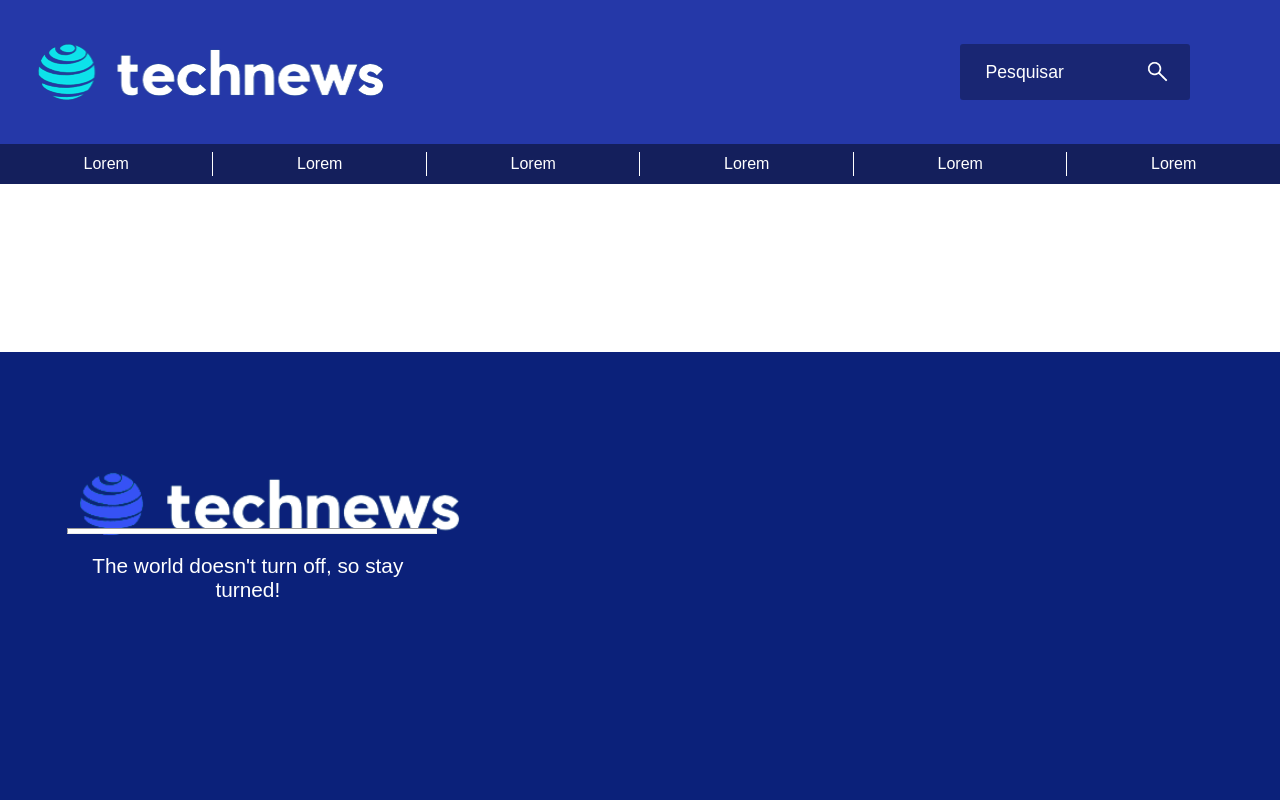
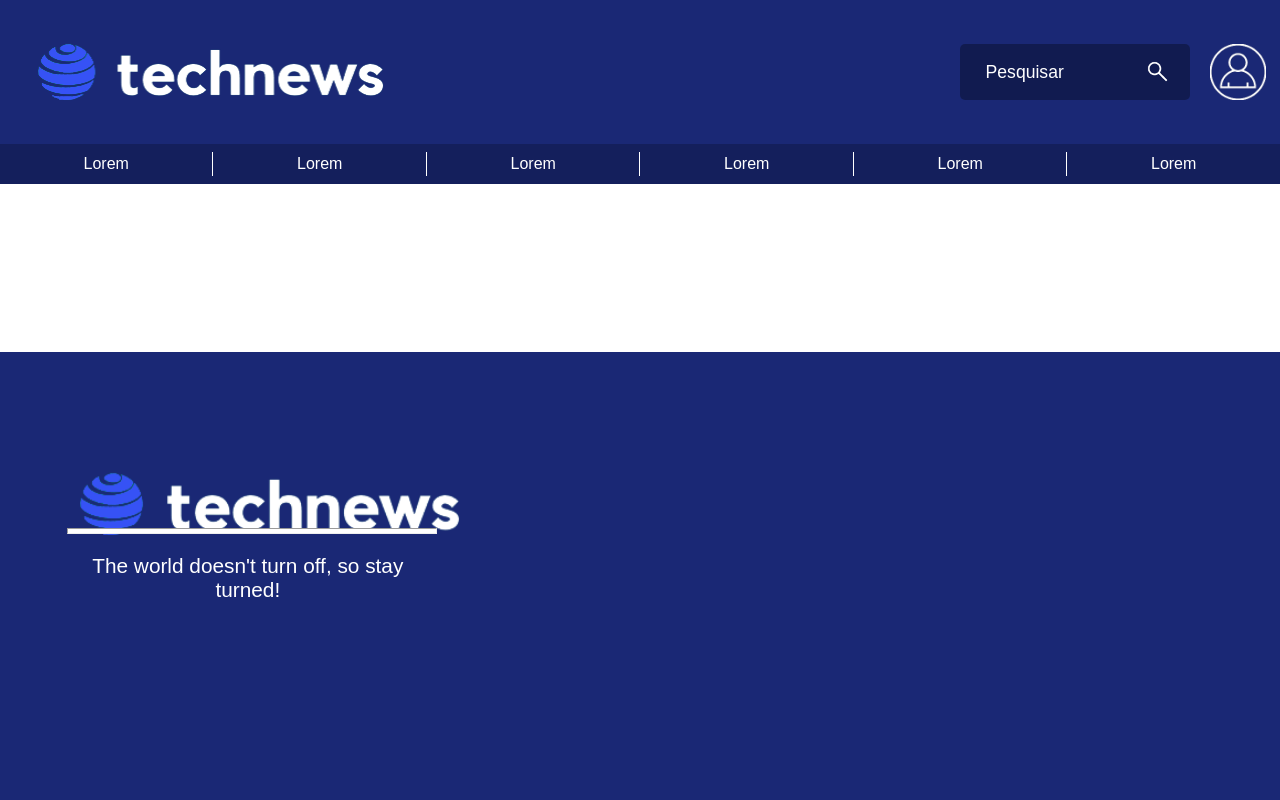
Before and after one commit to senacrs-emti/2022-1M-jornal-G10, a PHP site: page / in a window 1280 px wide. Run offline with PHP 8.4, Linux system fonts and the light colour scheme.

Commit message:
Header Fixed

```diff
--- a/assets/css/style.css
+++ b/assets/css/style.css
@@ -6,7 +6,7 @@
 footer{
     width: 100%;
     height: 56vh;
-    background-color: #0B217A;
+    background-color: #1A2875;
     display: flex;
     position: absolute;
     top: 44%;
@@ -44,13 +44,10 @@ footer .logo{
     height: 100%;
 }
 header{
-    background-color: rgb(37, 56, 168);
-}
-header{
     display: flex;
     flex-direction: column;
     height: 23vh;
-    background-color: rgb(37, 56, 168);
+    background-color: #1A2875;
 }
 header div{
     display: flex;
@@ -58,11 +55,11 @@ header div{
     height: 18vh;
     width: 100%;
 }
-header div a{
+header div .HomeLogo{
     height: 10vh;
     width: 27vw;
     margin-left: 3vw;
-    background: url(../../img/Logo.png);
+    background: url(../../img/LogoNewColor.png);
     background-size: 100%;
     background-position: center;
     background-repeat: no-repeat;
@@ -71,12 +68,11 @@ header .headersearch{
     height: 7vh;
     width: 18vw;
     margin-left: 45vw;
-    border-radius: 3px;
+    border-radius: 5px;
     border: none;
     padding-left: 2vw;
     padding-right: 2vw;
     font-size: 1.1em;
-    color: white;
     background: url(../../img/lupa.png);
     background-color: rgba(0, 0, 0, 0.315);
     background-position-x: 14.5vw;
@@ -89,6 +85,15 @@ header .headersearch:focus{
 }
 header .headersearch::placeholder{
     color: white;
+}
+header div .Account{
+    margin-left: 1.5vw;
+    height: 7vh;
+    width: 7vh;
+    background: url(../../img/AccountIcon.png);
+    background-position: center;
+    background-repeat: no-repeat;
+    background-size: 100%;
 }
 header nav{
     display: flex;
--- a/include/_footer.php
+++ b/include/_footer.php
@@ -1,6 +1,6 @@
 <footer>
     <section class="leftsidefooter">
-        <img src="./img/Logo PNG2.png" alt="Logo" class="logo">
+        <img src="./img/LogoNewColor.png" alt="Logo" class="logo">
         <hr class="footerlinha"></hr>
         <p class="sloganfooter">The world doesn't turn off, so stay turned!</p>
     </section>
--- a/include/_header.php
+++ b/include/_header.php
@@ -10,8 +10,9 @@
 </head>
 <header>
     <div>
-        <a href="index.php"></a>
+        <a href="index.php" class="HomeLogo"></a>
         <input class="headersearch" placeholder="Pesquisar" type="search" name="" id="">
+        <a href="#" class="Account"></a>
     </div>
     <nav>
         <a href="">Lorem</a>
```
Also changed, not shown: img/AccountIcon.png (added), img/LogoNewColor.png (renamed from img/Logo PNG2.png).
